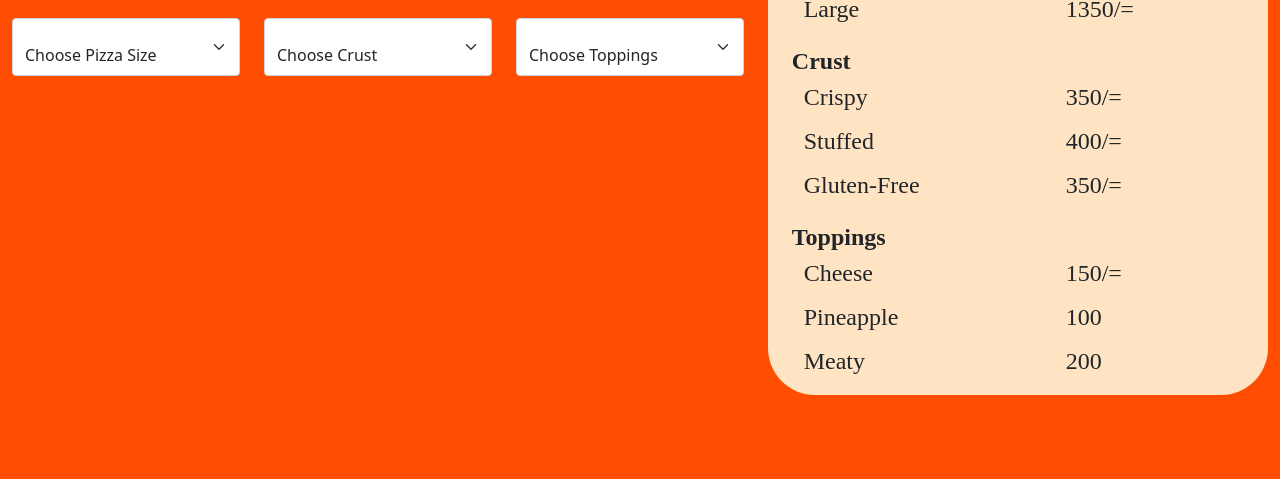
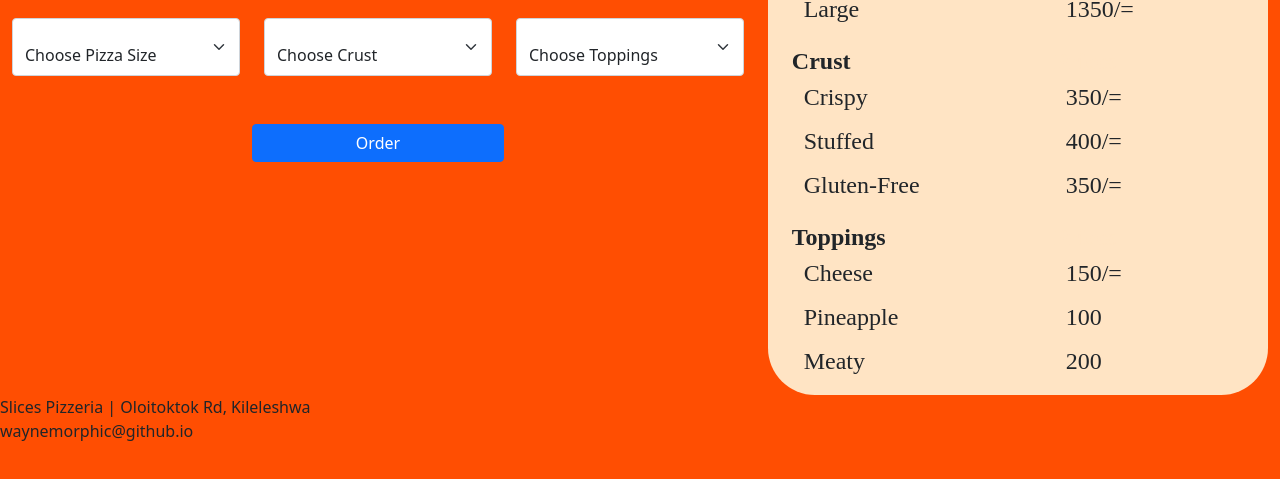
Before and after one commit to waynemorphic/pizzeria, a plain HTML site: page index.html in a window 1280 px wide. Shown: the part 231-710 px from the top of the page. Drawn offline with nearby package versions, Linux system fonts and the light colour scheme.

Commit message:
Added an order button as well as location and developer details

```diff
--- a/index.html
+++ b/index.html
@@ -41,8 +41,11 @@
                                 <option value="2">Stuffed</option>
                                 <option value="3">Gluten-Free</option>
                             </select>
-                            <label for="floatingSelect"></label>
+                            <label for="floatingSelect"></label><br><br>
                         </div>
+                    </div>
+                    <div class="row">
+                        <button type="button" class="btn btn-primary">Order</button>
                     </div>
                 </div>
                 <div class="col">
@@ -116,21 +119,16 @@
                                 </dl>
                             </div>
                         </div>
-
-
-
                     </div>
                 </div>
             </div>
         </div>
-        <div class="container">
-
-
-
-            </div>
+        <div>
+            <p>
+                Slices Pizzeria | Oloitoktok Rd, Kileleshwa<br>
+                waynemorphic@github.io<br>
+            </p>
         </div>
-
-
         <script src="index.js" async defer></script>
     </body>
 </html>
```
